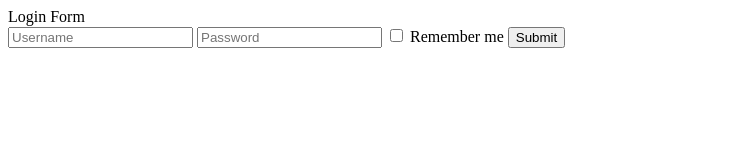
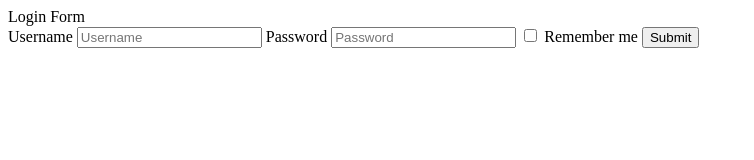
Before and after one commit to acciojob/remember-me-login-form-developer-sourabh28, a website: page main.html in a window 1280 px wide. Shown: the whole page, without its empty margins (0-754 px from the left). Drawn offline with Linux system fonts and the light colour scheme.

Commit message:
created a submission

```diff
--- a/main.html
+++ b/main.html
@@ -10,7 +10,9 @@
 	<!-- the entire body must be written by student -->
 	<hi>Login Form</hi>
 	<form>
+		<label>Username</label>
 	<input type="text" placeholder="Username" id="username">
+		<label>Password</label>
 	<input type="password" placeholder="Password" id="password">
 	<input type="checkbox"  id="checkbox">
 	<label>Remember me</label>
```
